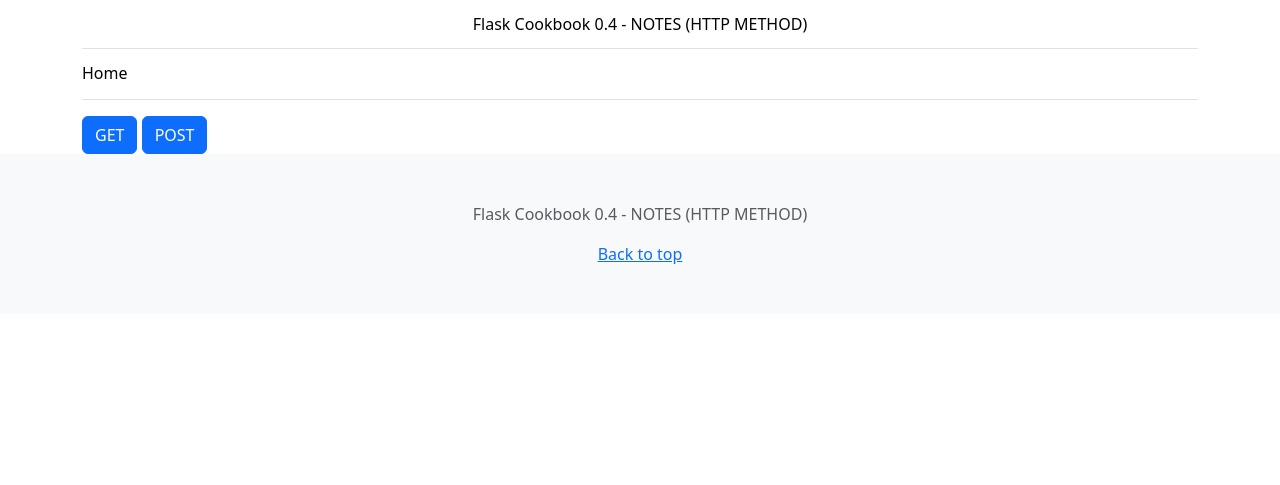
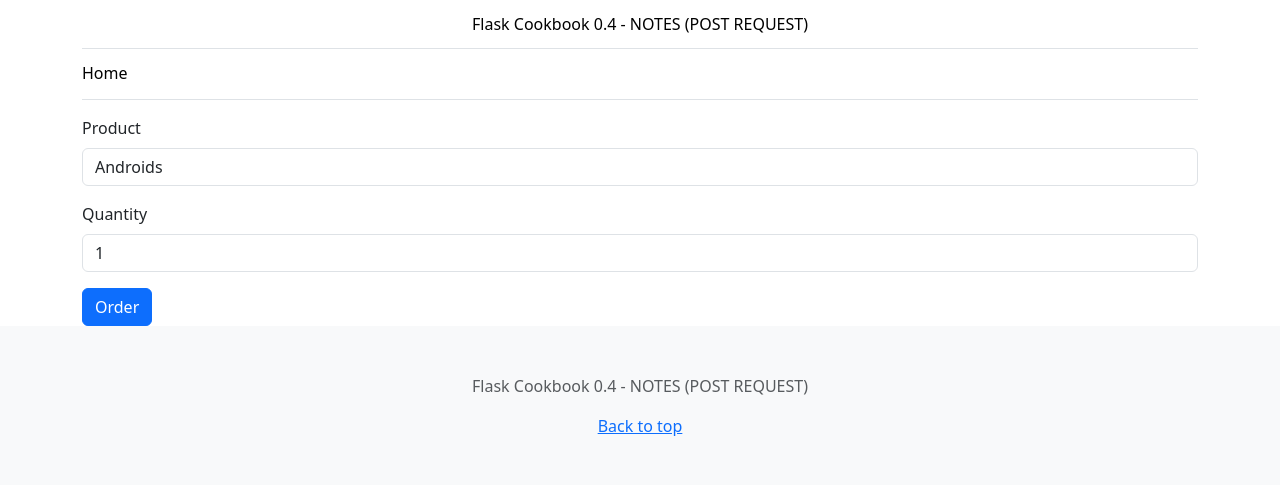
Before and after one commit to balazs-matyassy/flask-tutorial, a Flask app: page / in a window 1280 px wide. Shown: the top 485 px of the page. Run offline with Flask 3, Linux system fonts and the light colour scheme; some libraries are stand-ins or nearby versions.

Commit message:
balazs-matyassy: notes-04-crud-post-request

```diff
--- a/app.py
+++ b/app.py
@@ -1,16 +1,17 @@
-from flask import Flask, render_template, abort, request
+from flask import Flask, render_template, request
 
 app = Flask(__name__)
 
 
-@app.route('/')
+@app.route('/', methods=('GET', 'POST'))
 def home():
+    if request.method == 'POST':
+        return {
+            'product': request.form['product'],
+            'quantity': int(request.form['quantity'])
+        }
+
     return render_template('home.html')
-
-
-@app.route('/method', methods=('GET', 'POST'))
-def method():
-    return render_template('method.html', method=request.method)
 
 
 if __name__ == '__main__':
--- a/templates/base.html
+++ b/templates/base.html
@@ -3,7 +3,7 @@
 <head>
     <meta charset="utf-8">
     <meta name="viewport" content="width=device-width, initial-scale=1">
-    <title>Flask Cookbook 0.4 - NOTES (HTTP METHOD)</title>
+    <title>Flask Cookbook 0.4 - NOTES (POST REQUEST)</title>
     <link href="{{ url_for('static', filename='css/bootstrap.min.css') }}" rel="stylesheet">
     <link href="{{ url_for('static', filename='css/blog.css') }}" rel="stylesheet">
 </head>
@@ -13,7 +13,7 @@
         <div class="row flex-nowrap justify-content-between align-items-center">
             <div class="col text-center">
                 <a class="blog-header-logo text-body-emphasis text-decoration-none" href="#">
-                    Flask Cookbook 0.4 - NOTES (HTTP METHOD)
+                    Flask Cookbook 0.4 - NOTES (POST REQUEST)
                 </a>
             </div>
         </div>
@@ -39,7 +39,7 @@
 
 <footer class="py-5 text-center text-body-secondary bg-body-tertiary">
     <p>
-        Flask Cookbook 0.4 - NOTES (HTTP METHOD)
+        Flask Cookbook 0.4 - NOTES (POST REQUEST)
     </p>
     <p class="mb-0">
         <a href="#">Back to top</a>
--- a/templates/home.html
+++ b/templates/home.html
@@ -1,8 +1,33 @@
 {% extends 'base.html' %}
 
 {% block main %}
-    <form method="post" action="{{ url_for('method') }}">
-        <a href="{{ url_for('method') }}" class="btn btn-primary">GET</a>
-        <button type="submit" class="btn btn-primary">POST</button>
+    <form method="post">
+        <div class="mb-3">
+            <label for="product" class="form-label">Product</label>
+            <input name="product"
+                   type="text"
+                   class="form-control"
+                   id="product"
+                   value="Androids"
+                   aria-describedby="product"
+                   required>
+        </div>
+
+        <div class="mb-3">
+            <label for="quantity" class="form-label">Quantity</label>
+            <input name="quantity"
+                   type="number"
+                   class="form-control"
+                   id="quantity"
+                   min="1"
+                   value="1"
+                   aria-describedby="quantity">
+        </div>
+
+        <div class="row g-3 align-items-center">
+            <div class="col-auto">
+                <button type="submit" class="btn btn-primary">Order</button>
+            </div>
+        </div>
     </form>
 {% endblock %}
--- a/templates/method.html
+++ /dev/null
@@ -1,5 +0,0 @@
-{% extends 'base.html' %}
-
-{% block main %}
-    HTTP METHOD: <strong>{{ method }}</strong>
-{% endblock %}
```
Also changed, not shown: README.md.
